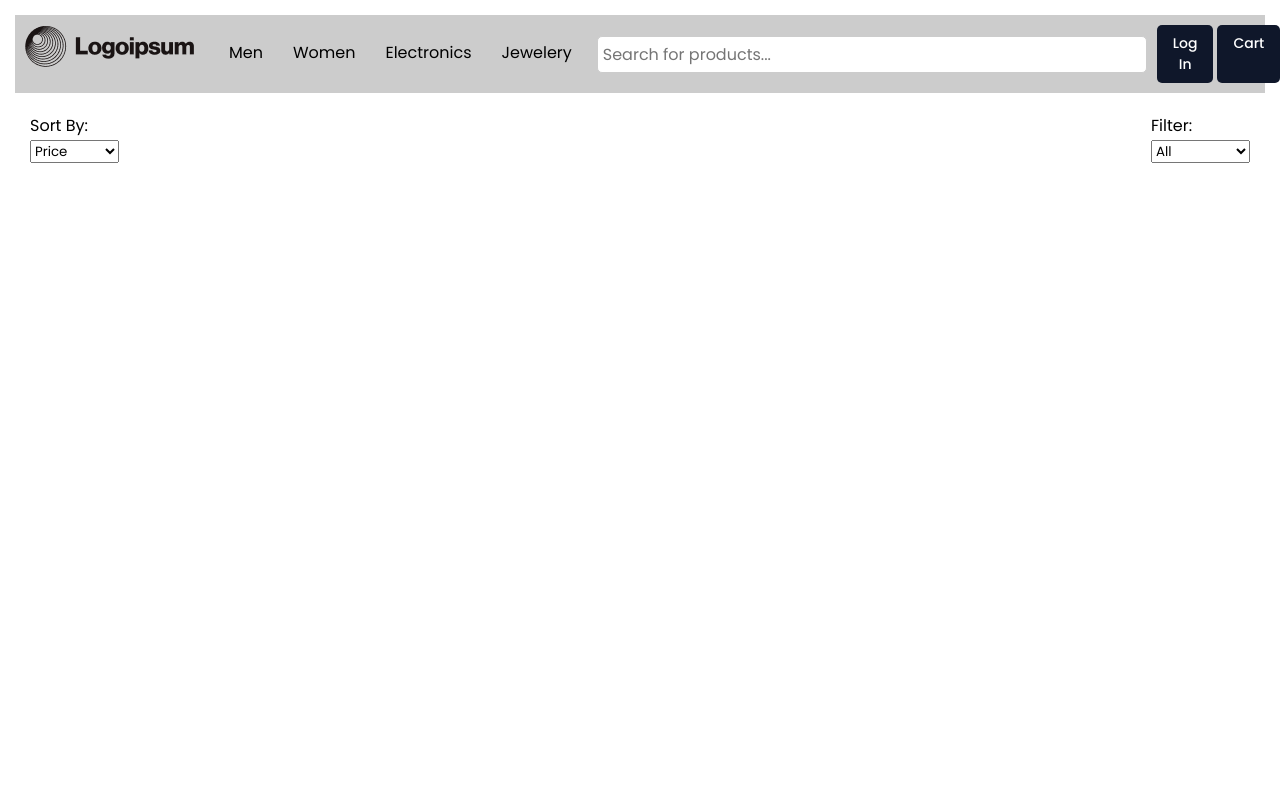
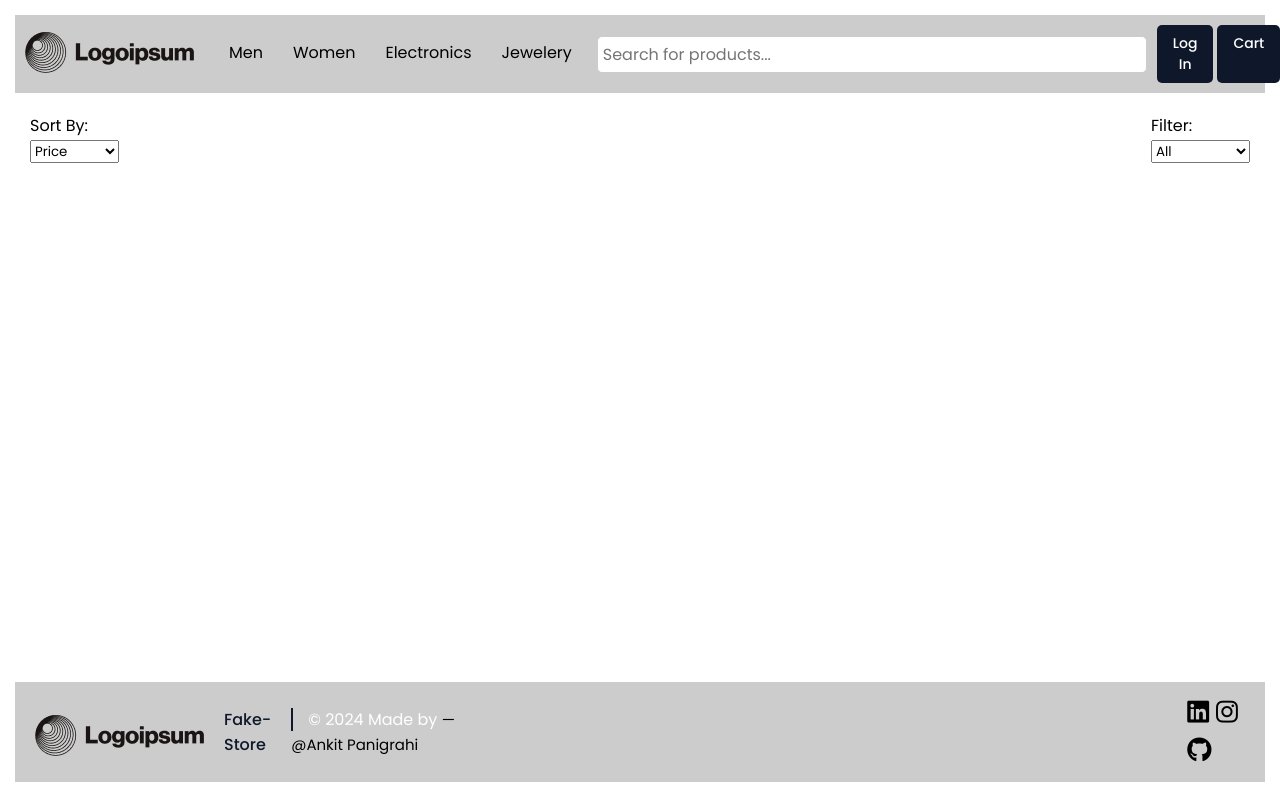
Before and after one commit to PanigrahiAnkit/ECommerce, a plain HTML site: page index.html in a window 1280 px wide. Shown: the top 800 px of the page. Drawn offline with Linux system fonts and the light colour scheme.

Commit message:
Header and Footer Done...

```diff
--- a/index.html
+++ b/index.html
@@ -56,9 +56,9 @@
     </main>
 
 
-    <footer class="bottom-area">
+    <footer>
         <div class="bottom-left">
-            <img src="/assets/logo.png" alt="">
+            <img class= "logo" src="/assets/logo.png" alt="">
             <div class="bottom-comp-name">
                 Fake-Store
             </div>
--- a/style.css
+++ b/style.css
@@ -25,6 +25,7 @@
 
 img {
     margin: 10px;
+    margin-top: 16px;
     display: flex;
     justify-content: center;
 }
@@ -85,7 +86,7 @@ a {
 }
 
 main {
-    height: 100vh;
+    height: 68.6vh;
     margin: 20px;
 }
 
@@ -99,21 +100,15 @@ main {
 
 footer{
     display: flex;
+    flex-direction: row;
     justify-content: center;
     align-items: center;
     background-color: #ccc;
     color: #fff;
     height: 100px;
-    margin: 15px;
-}
-
-.bottom-area {
-    display: flex;
-    flex-direction: row;
-    justify-content: space-between;
-    align-items: center;
-    margin: 10px;
-
+    margin-left: 15px;
+    margin-right: 15px;
+    margin-bottom: 0;
 }
 
 .bottom-left {
@@ -144,8 +139,7 @@ footer{
 
 .Vert-Line {
     border-left: 2px solid #0F172A;
-    height: 50px;
-    margin-right: 10px;
+    margin-right: 15px;
 }
 
 .Author-Link a:hover{
@@ -156,3 +150,7 @@ footer{
     font-size: 15px;
     color:#fff;
 }
+
+.Author {
+    margin-right: 690px;
+}
```
